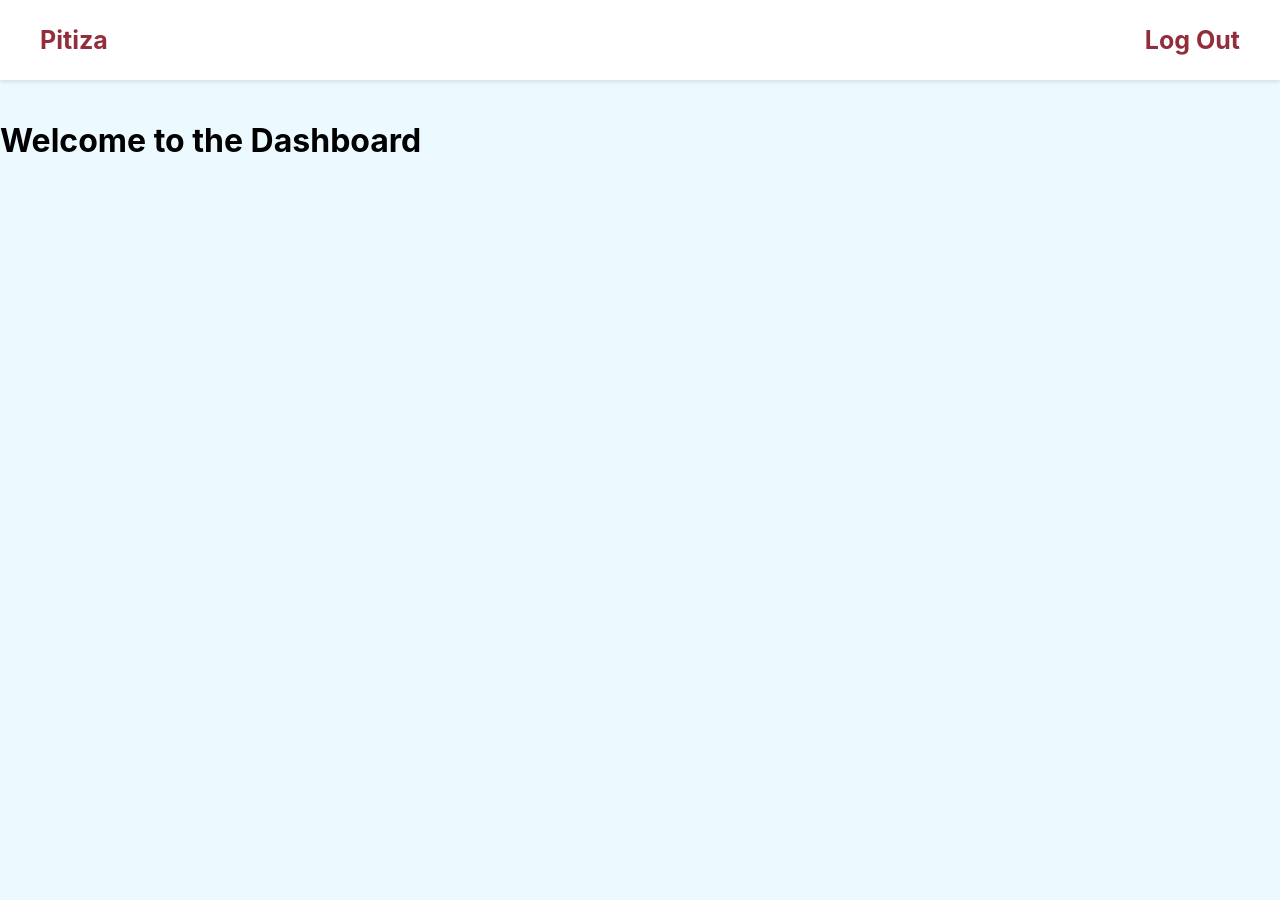
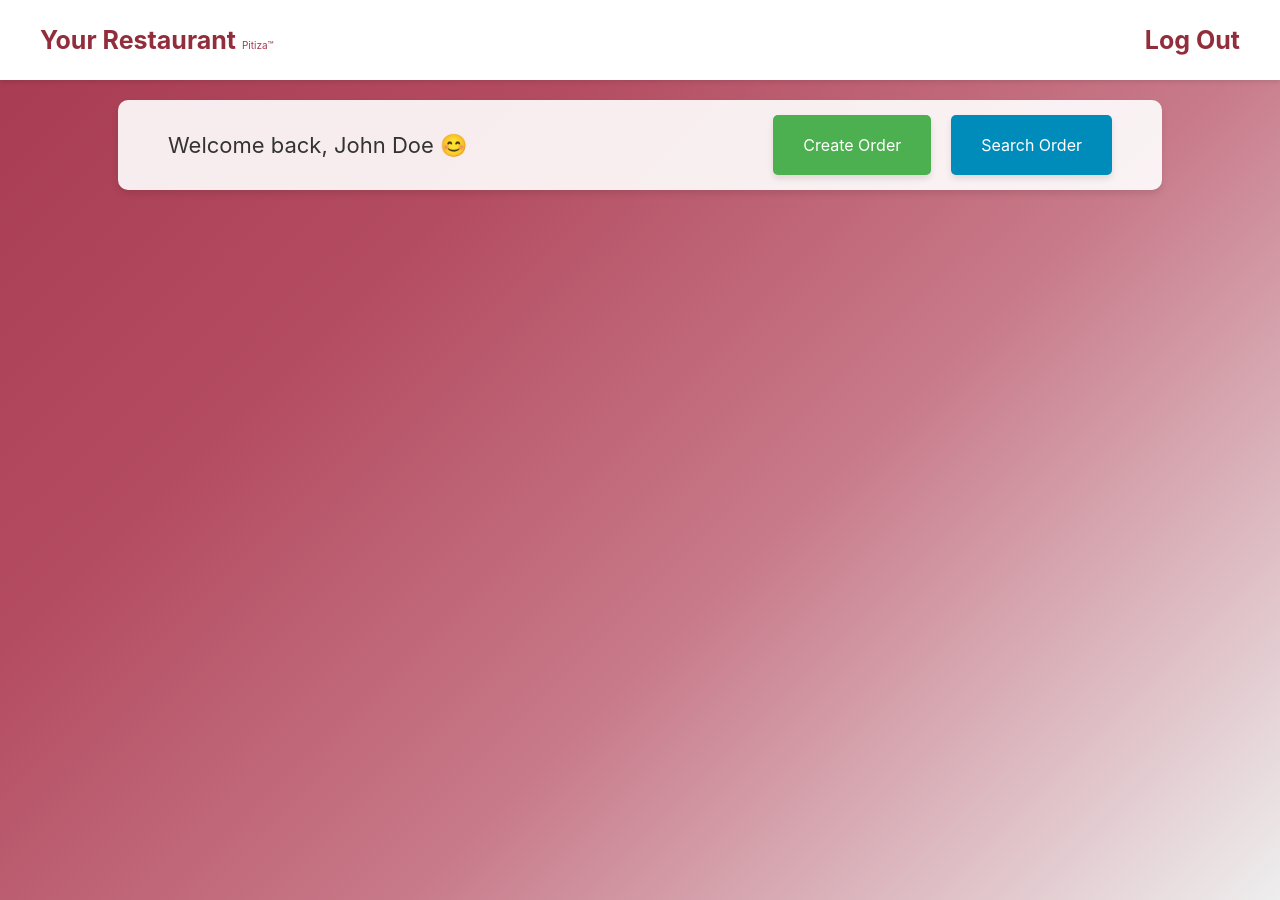
Before and after one commit to tuchanski/pitiza, a React (Vite) app in the folder frontend/: page / in a window 1280 px wide. Built offline with nearby package versions, Linux system fonts and the light colour scheme.

Commit message:
Update Navbar and add options to dashboard

```diff
--- a/frontend/src/components/Dashboard/Dashboard.jsx
+++ b/frontend/src/components/Dashboard/Dashboard.jsx
@@ -1,12 +1,33 @@
 import React from "react";
+import { useState } from "react";
 import styles from "./Dashboard.module.css";
 import Navbar from "./Navbar/Navbar.jsx";
 
 function Dashboard() {
+  const [user, setUser] = useState("");
+
+  function fetchUserData() {
+    // Simulate fetching user data from an API
+    setUser({ name: "John Doe" });
+  }
+
+  React.useEffect(() => {
+    fetchUserData();
+  }, []);
+
   return (
     <div className={styles.dashboard}>
       <Navbar />
-      <h1>Welcome to the Dashboard</h1>
+
+      <div className={styles.container}>
+        <div className={styles["container-options"]}>
+          <p>Welcome back, {user.name} 😊</p>
+          <div className={styles["container-options-buttons"]}>
+            <button className={styles["btn-create"]}>Create Order</button>
+            <button className={styles["btn-search"]}>Search Order</button>
+          </div>
+        </div>
+      </div>
     </div>
   );
 }
--- a/frontend/src/components/Dashboard/Dashboard.module.css
+++ b/frontend/src/components/Dashboard/Dashboard.module.css
@@ -1,5 +1,74 @@
 .dashboard {
-  background-color: #ecf9ff;
+  background: linear-gradient(
+    135deg,
+    #a63a50 0%,
+    #b44c61 30%,
+    #c87a8a 60%,
+    #eeeeee 100%
+  );
   min-height: 100vh;
   padding-top: 100px;
 }
+
+.container {
+  display: flex;
+  justify-content: center;
+  align-items: center;
+}
+
+.container-options {
+  background-color: rgba(255, 255, 255, 0.9);
+  padding: 10px;
+  border-radius: 10px;
+  box-shadow: 0 4px 6px rgba(0, 0, 0, 0.1);
+  width: 80%;
+  max-width: 1200px;
+  display: flex;
+  justify-content: space-between;
+  align-items: center;
+}
+
+.container-options p {
+  font-size: 22px;
+  color: #333;
+  margin-left: 40px;
+}
+
+.btn-create {
+  all: unset;
+  background-color: #4caf50;
+  color: white;
+  padding: 20px 30px;
+  border: none;
+  border-radius: 5px;
+  cursor: pointer;
+  font-size: 16px;
+  margin-right: 20px;
+  transition: 0.3s ease;
+  box-shadow: 0 4px 6px rgba(0, 0, 0, 0.1);
+}
+
+.btn-create:hover {
+  background-color: #45a049;
+}
+
+.btn-search {
+  all: unset;
+  padding: 20px 30px;
+  background-color: #008cba;
+  color: white;
+  border: none;
+  border-radius: 5px;
+  cursor: pointer;
+  font-size: 16px;
+  transition: 0.3s ease;
+  box-shadow: 0 4px 6px rgba(0, 0, 0, 0.1);
+}
+
+.btn-search:hover {
+  background-color: #007bb5;
+}
+
+.container-options-buttons {
+  margin-right: 40px;
+}
--- a/frontend/src/components/Dashboard/Navbar/Navbar.jsx
+++ b/frontend/src/components/Dashboard/Navbar/Navbar.jsx
@@ -1,11 +1,21 @@
 import styles from "./Navbar.module.css";
+import { useState } from "react";
 import React from "react";
 import pitizaLogo from "../../../assets/pitiza.svg";
 
 function Navbar() {
+  const [restaurant, setRestaurant] = useState("");
+
+  React.useEffect(() => {
+    // Simulate fetching restaurant data from an API
+    setRestaurant({ name: "Your Restaurant" });
+  }, []);
+
   return (
     <div className={styles.navbar}>
-      <h2>Pitiza</h2>
+      <h2>
+        {restaurant.name} <span id={styles.powered}>Pitiza™</span>
+      </h2>
       <button id={styles["log-out"]}>Log Out</button>
     </div>
   );
--- a/frontend/src/components/Dashboard/Navbar/Navbar.module.css
+++ b/frontend/src/components/Dashboard/Navbar/Navbar.module.css
@@ -41,3 +41,8 @@
   margin: 0;
   margin-left: 35px;
 }
+
+#powered {
+  font-size: 10px;
+  font-weight: normal;
+}
```
